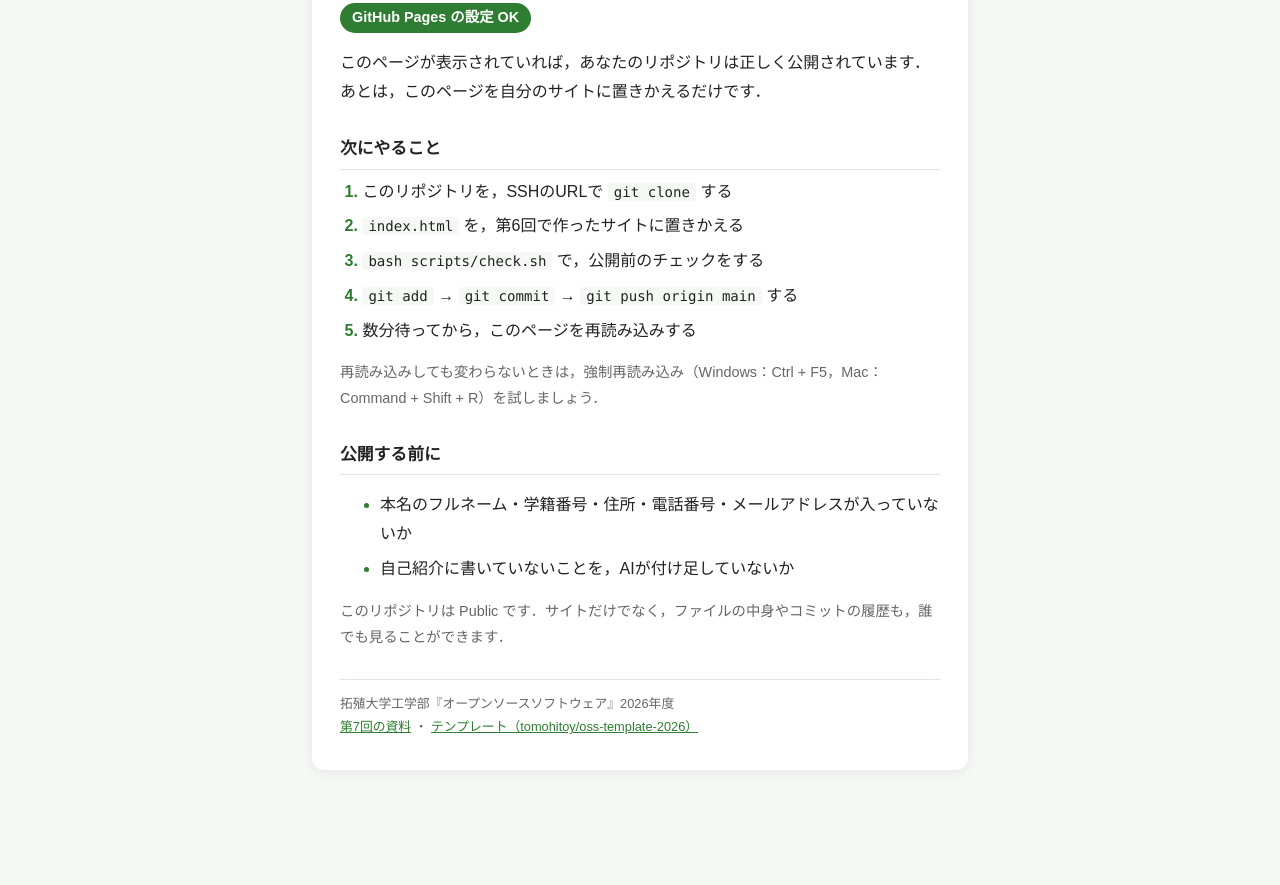
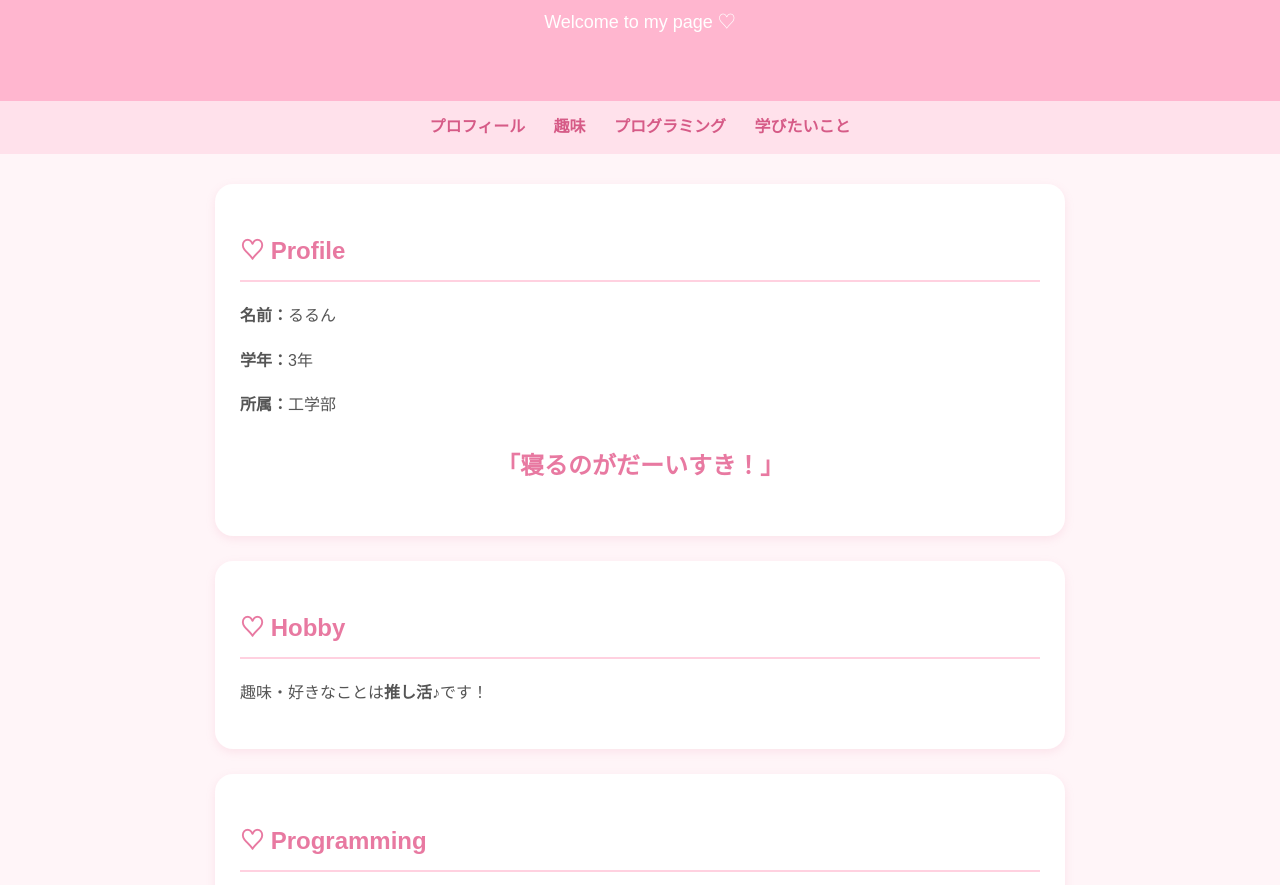
Before and after one commit to yuui887/yuui887.github.io, a plain HTML site: page index.html in a window 1280 px wide. Shown: the part 107-992 px from the top of the page. Before the commit the page ends 901 px from the top, so only its background shows below. Drawn offline with Linux system fonts and the light colour scheme.

Commit message:
feat: 第6回で作ったサイトを公開する

```diff
--- a/index.html
+++ b/index.html
@@ -1,162 +1,195 @@
 <!DOCTYPE html>
-<!-- oss-template-2026:placeholder （この目印で，scripts/check.sh が「準備中」のページかどうかを見分けます） -->
-<!--
-  テンプレートの「準備中」のページです．
-  このページが https://ユーザー名.github.io/ に表示されたら，GitHub Pages の設定は成功です．
-  第7回の実習4で，このファイルを第6回で作った index.html に置きかえます．
--->
 <html lang="ja">
 <head>
     <meta charset="UTF-8">
-  <meta name="viewport" content="width=device-width, initial-scale=1">
-  <title>準備中</title>
+    <meta name="viewport" content="width=device-width, initial-scale=1.0">
+    <title>るるんのポートフォリオ</title>
+
     <style>
-    /* ===== 色の設定 ===== */
-    :root {
-      --main-color: #2e7d32;  /* メインの色（見出し・番号） */
-      --bg-color: #f5f8f5;    /* ページの背景の色 */
-      --card-color: #ffffff;  /* カードの背景の色 */
-      --text-color: #222222;  /* 文字の色 */
-      --sub-color: #666666;   /* 補足の文字の色 */
-      --line-color: #dfe6df;  /* 区切り線の色 */
+        /* ページ全体の基本設定 */
+        body {
+            margin: 0;
+            font-family: "Arial", "Meiryo", sans-serif;
+            background-color: #fff5f8;
+            color: #555;
+            line-height: 1.8;
         }
 
-    /* パソコンやスマートフォンがダークモードのときの色 */
-    @media (prefers-color-scheme: dark) {
-      :root {
-        --main-color: #81c784;
-        --bg-color: #121512;
-        --card-color: #1e231e;
-        --text-color: #e8ece8;
-        --sub-color: #a0a8a0;
-        --line-color: #2f362f;
-      }
+        /* ヘッダーのデザイン */
+        header {
+            background-color: #ffb6cf;
+            color: white;
+            text-align: center;
+            padding: 45px 20px;
         }
 
-    /* ページ全体：カードを画面のまんなかに置く */
-    body {
+        header h1 {
+            font-size: 32px;
             margin: 0;
-      min-height: 100vh;
-      display: flex;
-      align-items: center;
-      justify-content: center;
-      padding: 24px 16px;
-      box-sizing: border-box;
-      font-family: "Hiragino Sans", "Yu Gothic", "Meiryo", sans-serif;
-      line-height: 1.8;
-      color: var(--text-color);
-      background: var(--bg-color);
         }
 
-    /* まんなかのカード */
-    main {
-      width: 100%;
-      max-width: 600px;
-      padding: 32px 28px;
-      background: var(--card-color);
-      border-top: 6px solid var(--main-color);
-      border-radius: 12px;
-      box-shadow: 0 2px 12px rgba(0, 0, 0, 0.08);
+        header p {
+            font-size: 18px;
+            margin-top: 10px;
         }
 
-    h1 {
-      margin: 0 0 4px;
-      font-size: clamp(1.3rem, 6vw, 1.6rem);  /* スマートフォンでは少し小さくする */
-      line-height: 1.4;
-      color: var(--main-color);
+        /* メニューのデザイン */
+        nav {
+            background-color: #ffe1eb;
+            padding: 12px;
+            text-align: center;
         }
 
-    h2 {
-      margin: 28px 0 8px;
-      padding-bottom: 4px;
-      font-size: 1.05rem;
-      border-bottom: 1px solid var(--line-color);
+        nav a {
+            color: #d65b87;
+            text-decoration: none;
+            margin: 0 12px;
+            font-weight: bold;
         }
 
-    /* 「設定は成功」のバッジ */
-    .badge {
-      display: inline-block;
-      margin: 8px 0 0;
-      padding: 2px 12px;
-      font-size: 0.9rem;
-      font-weight: bold;
-      color: var(--card-color);
-      background: var(--main-color);
-      border-radius: 999px;
+        /* メインコンテンツの設定 */
+        main {
+            max-width: 850px;
+            margin: 30px auto;
+            padding: 0 20px;
         }
 
-    /* 「次にやること」の番号つきリスト */
-    ol {
-      margin: 0;
-      padding-left: 1.4em;
-    }
-    li {
-      margin-bottom: 6px;
-    }
-    li::marker {
-      font-weight: bold;
-      color: var(--main-color);
+        /* 各セクションのカードデザイン */
+        section {
+            background-color: white;
+            margin-bottom: 25px;
+            padding: 25px;
+            border-radius: 18px;
+            box-shadow: 0 3px 10px rgba(230, 130, 160, 0.15);
         }
 
-    /* コマンドの見た目 */
-    code {
-      padding: 1px 6px;
-      font-family: "SFMono-Regular", Consolas, monospace;
-      font-size: 0.88em;
-      background: var(--bg-color);
-      border-radius: 4px;
-      white-space: nowrap;  /* コマンドの途中で折り返さない */
+        /* 見出しのデザイン */
+        h2 {
+            color: #e879a1;
+            border-bottom: 2px solid #ffd1e0;
+            padding-bottom: 8px;
         }
 
-    /* 補足の小さな文字 */
-    .sub {
-      font-size: 0.9rem;
-      color: var(--sub-color);
+        /* プログラミング経験のタグ */
+        .skill {
+            display: inline-block;
+            background-color: #ffe1eb;
+            color: #d65b87;
+            padding: 8px 20px;
+            margin: 5px;
+            border-radius: 20px;
+            font-weight: bold;
         }
 
-    /* いちばん下の小さな文字 */
+        /* キャッチコピーのデザイン */
+        .catchphrase {
+            text-align: center;
+            color: #e879a1;
+            font-size: 24px;
+            font-weight: bold;
+        }
+
+        /* 最後のメッセージ */
+        .message {
+            text-align: center;
+            color: #e879a1;
+            font-size: 22px;
+            font-weight: bold;
+        }
+
+        /* フッターのデザイン */
         footer {
-      margin-top: 28px;
-      padding-top: 12px;
-      font-size: 0.8rem;
-      color: var(--sub-color);
-      border-top: 1px solid var(--line-color);
+            background-color: #ffb6cf;
+            color: white;
+            text-align: center;
+            padding: 20px;
         }
-    a {
-      color: var(--main-color);
+
+        /* スマートフォン向けのレイアウト */
+        @media screen and (max-width: 600px) {
+            header h1 {
+                font-size: 26px;
+            }
+
+            nav a {
+                display: inline-block;
+                margin: 5px;
+                font-size: 14px;
+            }
+
+            section {
+                padding: 18px;
+            }
+
+            .catchphrase {
+                font-size: 20px;
+            }
         }
     </style>
 </head>
+
 <body>
+
+    <!-- サイトのトップ部分 -->
+    <header>
+        <h1>るるんのポートフォリオ</h1>
+        <p>Welcome to my page ♡</p>
+    </header>
+
+    <!-- ページ内メニュー -->
+    <nav>
+        <a href="#profile">プロフィール</a>
+        <a href="#hobby">趣味</a>
+        <a href="#programming">プログラミング</a>
+        <a href="#learning">学びたいこと</a>
+    </nav>
+
     <main>
-    <h1>このサイトは準備中です</h1>
-    <p class="badge">GitHub Pages の設定 OK</p>
-    <p>このページが表示されていれば，あなたのリポジトリは正しく公開されています．
-      あとは，このページを自分のサイトに置きかえるだけです．</p>
 
-    <h2>次にやること</h2>
-    <ol>
-      <li>このリポジトリを，SSHのURLで <code>git clone</code> する</li>
-      <li><code>index.html</code> を，第6回で作ったサイトに置きかえる</li>
-      <li><code>bash scripts/check.sh</code> で，公開前のチェックをする</li>
-      <li><code>git add</code> → <code>git commit</code> → <code>git push origin main</code> する</li>
-      <li>数分待ってから，このページを再読み込みする</li>
-    </ol>
-    <p class="sub">再読み込みしても変わらないときは，強制再読み込み（Windows：Ctrl + F5，Mac：Command + Shift + R）を試しましょう．</p>
+        <!-- 基本情報の紹介 -->
+        <section id="profile">
+            <h2>♡ Profile</h2>
+            <p><strong>名前：</strong>るるん</p>
+            <p><strong>学年：</strong>3年</p>
+            <p><strong>所属：</strong>工学部</p>
+            <p class="catchphrase">「寝るのがだーいすき！」</p>
+        </section>
 
-    <h2>公開する前に</h2>
-    <ul>
-      <li>本名のフルネーム・学籍番号・住所・電話番号・メールアドレスが入っていないか</li>
-      <li>自己紹介に書いていないことを，AIが付け足していないか</li>
-    </ul>
-    <p class="sub">このリポジトリは Public です．サイトだけでなく，ファイルの中身やコミットの履歴も，誰でも見ることができます．</p>
+        <!-- 趣味の紹介 -->
+        <section id="hobby">
+            <h2>♡ Hobby</h2>
+            <p>趣味・好きなことは<strong>推し活♪</strong>です！</p>
+        </section>
 
+        <!-- プログラミング経験の紹介 -->
+        <section id="programming">
+            <h2>♡ Programming</h2>
+            <p>これまでに触れたことのあるプログラミング言語です。</p>
+            <span class="skill">Java</span>
+            <span class="skill">Python</span>
+        </section>
+
+        <!-- 授業で学びたいことの紹介 -->
+        <section id="learning">
+            <h2>♡ What I Want to Learn</h2>
+            <p>
+                GitやGitHubの使い方を学び、プログラムの変更履歴を管理する方法や、
+                ほかの人が作ったソフトウェアを活用する方法を身につけたいです。
+            </p>
+        </section>
+
+        <!-- 最後のメッセージ -->
+        <section>
+            <h2>♡ Message</h2>
+            <p class="message">がんばります！！</p>
+        </section>
+
+    </main>
+
+    <!-- ページの一番下 -->
     <footer>
-      拓殖大学工学部『オープンソースソフトウェア』2026年度<br>
-      <a href="https://github.com/tomohitoy/oss-practice-2026/blob/main-07/chap07/README.md">第7回の資料</a>
-      ・
-      <a href="https://github.com/tomohitoy/oss-template-2026">テンプレート（tomohitoy/oss-template-2026）</a>
+        <p>♡ るるんのポートフォリオ ♡</p>
     </footer>
-  </main>
+
 </body>
 </html>
```
Lines whose indentation alone changed are shown as unchanged.
